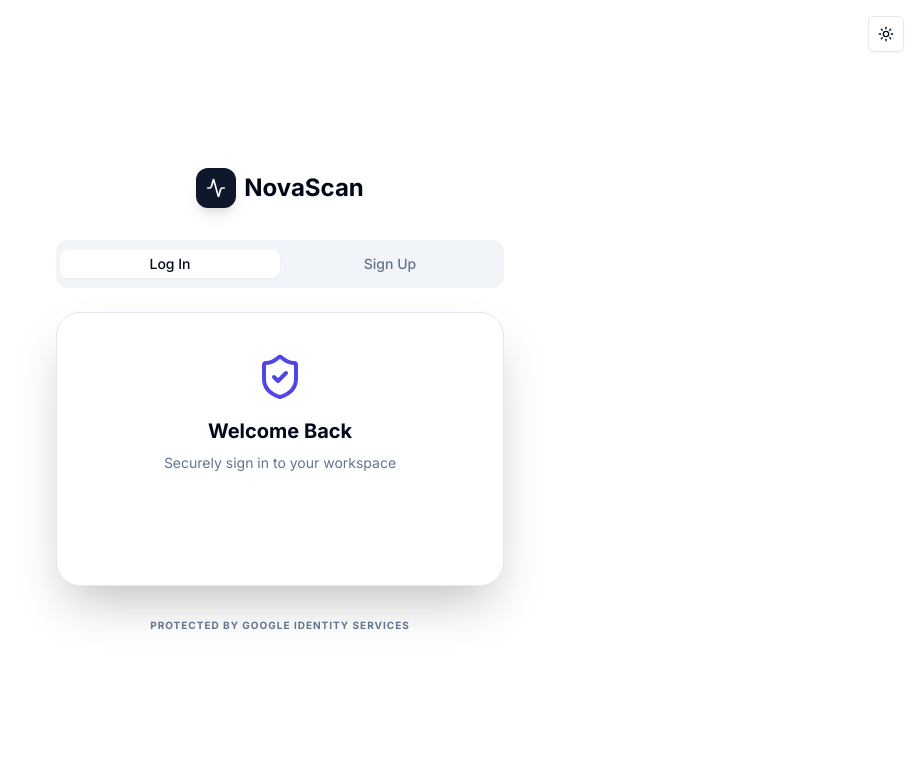
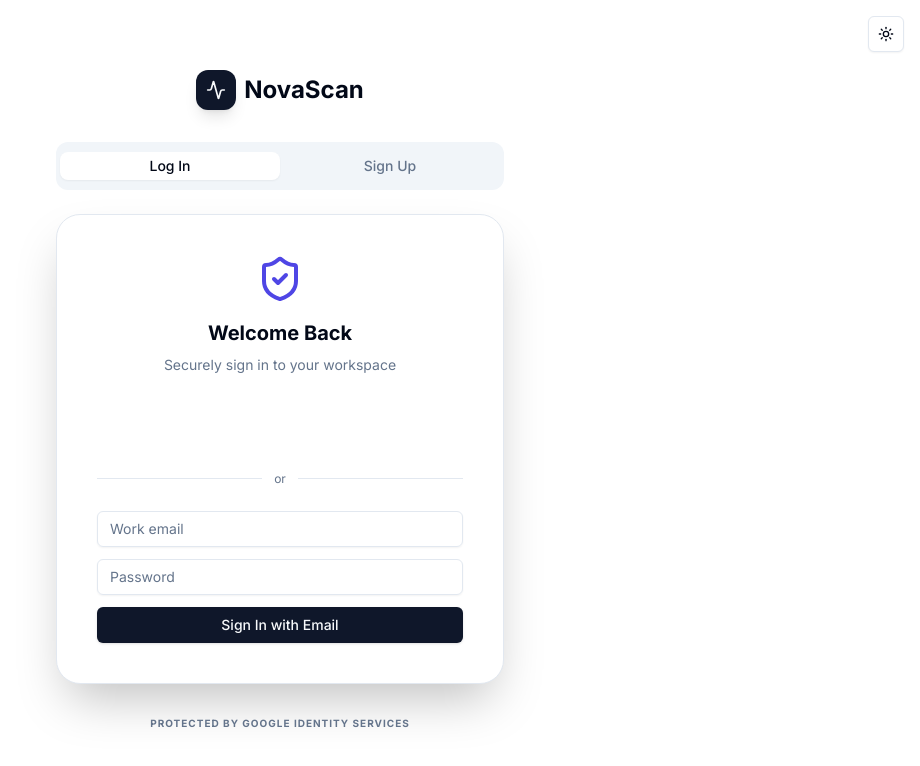
Before and after one commit to Ayushkaranth/NovaScan, a Next.js app in the folder frontend/: page /auth in a window 1280 px wide. Shown: the top 766 px of the page, without its empty margins (360-1280 px from the left). Built offline with nearby package versions, Linux system fonts and the light colour scheme; no server answers.

Commit message:
feat: add email/password login and register forms to auth page

```diff
--- a/frontend/app/auth/page.tsx
+++ b/frontend/app/auth/page.tsx
@@ -8,11 +8,25 @@
 import { useState } from "react";
 import { Tabs, TabsContent, TabsList, TabsTrigger } from "@/components/ui/tabs";
 import { ThemeToggle } from "@/components/ThemeToggle";
+import { Input } from "@/components/ui/input";
+import { Button } from "@/components/ui/button";
 
 export default function AuthPage() {
   const router = useRouter();
   const { toast } = useToast();
   const [loading, setLoading] = useState(false);
+
+  // Login form state
+  const [loginEmail, setLoginEmail] = useState("");
+  const [loginPassword, setLoginPassword] = useState("");
+  const [loginLoading, setLoginLoading] = useState(false);
+
+  // Register form state
+  const [regName, setRegName] = useState("");
+  const [regEmail, setRegEmail] = useState("");
+  const [regPassword, setRegPassword] = useState("");
+  const [regConfirm, setRegConfirm] = useState("");
+  const [regLoading, setRegLoading] = useState(false);
 
   const handleGoogleSuccess = async (credentialResponse: any) => {
     // ... (logic remains same)
@@ -35,6 +49,64 @@
       toast({ variant: "destructive", title: "Auth Failed", description: "Google login rejected." });
     } finally {
       setLoading(false);
+    }
+  };
+
+  const handleEmailLogin = async (e: React.FormEvent) => {
+    e.preventDefault();
+    if (!loginEmail || !loginPassword) {
+      toast({ variant: "destructive", title: "Validation Error", description: "Please fill in all fields." });
+      return;
+    }
+    setLoginLoading(true);
+    try {
+      const res = await api.post("/auth/login", { email: loginEmail, password: loginPassword });
+      localStorage.setItem("token", res.data.access_token);
+      if (res.data.is_new_user) {
+        toast({ title: "Welcome!", description: "Please select your professional role." });
+        router.push("/onboarding/select-role");
+      } else {
+        toast({ title: "Welcome Back", description: "Redirecting to dashboard..." });
+        router.push("/dashboard");
+      }
+    } catch (err: any) {
+      const msg = err?.response?.data?.detail || "Login failed. Please check your credentials.";
+      toast({ variant: "destructive", title: "Login Failed", description: msg });
+    } finally {
+      setLoginLoading(false);
+    }
+  };
+
+  const handleEmailRegister = async (e: React.FormEvent) => {
+    e.preventDefault();
+    if (!regName.trim()) {
+      toast({ variant: "destructive", title: "Validation Error", description: "Full name is required." });
+      return;
+    }
+    const emailRegex = /^[^\s@]+@[^\s@]+\.[^\s@]+$/;
+    if (!emailRegex.test(regEmail)) {
+      toast({ variant: "destructive", title: "Validation Error", description: "Please enter a valid email address." });
+      return;
+    }
+    if (regPassword.length < 8) {
+      toast({ variant: "destructive", title: "Validation Error", description: "Password must be at least 8 characters." });
+      return;
+    }
+    if (regPassword !== regConfirm) {
+      toast({ variant: "destructive", title: "Validation Error", description: "Passwords do not match." });
+      return;
+    }
+    setRegLoading(true);
+    try {
+      const res = await api.post("/auth/register", { email: regEmail, password: regPassword, full_name: regName });
+      localStorage.setItem("token", res.data.access_token);
+      toast({ title: "Account Created!", description: "Please select your professional role." });
+      router.push("/onboarding/select-role");
+    } catch (err: any) {
+      const msg = err?.response?.data?.detail || "Registration failed. Please try again.";
+      toast({ variant: "destructive", title: "Registration Failed", description: msg });
+    } finally {
+      setRegLoading(false);
     }
   };
 
@@ -86,6 +158,39 @@
                   />
                 )}
               </div>
+
+              <div className="flex items-center gap-3 my-6">
+                <div className="flex-1 h-px bg-border" />
+                <span className="text-xs text-muted-foreground">or</span>
+                <div className="flex-1 h-px bg-border" />
+              </div>
+
+              <form onSubmit={handleEmailLogin} className="flex flex-col gap-3 text-left">
+                <Input
+                  type="email"
+                  placeholder="Work email"
+                  value={loginEmail}
+                  onChange={(e) => setLoginEmail(e.target.value)}
+                  required
+                  disabled={loginLoading}
+                />
+                <Input
+                  type="password"
+                  placeholder="Password"
+                  value={loginPassword}
+                  onChange={(e) => setLoginPassword(e.target.value)}
+                  required
+                  disabled={loginLoading}
+                />
+                <Button
+                  type="submit"
+                  disabled={loginLoading}
+                  className="w-full flex items-center justify-center gap-2"
+                >
+                  {loginLoading && <Loader2 className="animate-spin w-4 h-4" />}
+                  Sign In with Email
+                </Button>
+              </form>
             </div>
           </TabsContent>
 
@@ -94,7 +199,7 @@
             <div className="bg-card rounded-3xl border border-border p-10 shadow-2xl text-center">
               <UserPlus className="w-12 h-12 text-emerald-600 mx-auto mb-4" />
               <h1 className="text-xl font-bold mb-2 text-foreground">Create Account</h1>
-              <p className="text-muted-foreground text-sm mb-8">Join NovaScan with your work Google account</p>
+              <p className="text-muted-foreground text-sm mb-8">Join NovaScan with your work Google account or email</p>
 
               <div className="flex justify-center flex-col items-center gap-4">
                 {loading ? (
@@ -109,6 +214,57 @@
                   />
                 )}
               </div>
+
+              <div className="flex items-center gap-3 my-6">
+                <div className="flex-1 h-px bg-border" />
+                <span className="text-xs text-muted-foreground">or</span>
+                <div className="flex-1 h-px bg-border" />
+              </div>
+
+              <form onSubmit={handleEmailRegister} className="flex flex-col gap-3 text-left">
+                <Input
+                  type="text"
+                  placeholder="Full Name"
+                  value={regName}
+                  onChange={(e) => setRegName(e.target.value)}
+                  required
+                  disabled={regLoading}
+                />
+                <Input
+                  type="email"
+                  placeholder="Work email"
+                  value={regEmail}
+                  onChange={(e) => setRegEmail(e.target.value)}
+                  required
+                  disabled={regLoading}
+                />
+                <Input
+                  type="password"
+                  placeholder="Password (min 8 characters)"
+                  value={regPassword}
+                  onChange={(e) => setRegPassword(e.target.value)}
+                  required
+                  minLength={8}
+                  disabled={regLoading}
+                />
+                <Input
+                  type="password"
+                  placeholder="Confirm Password"
+                  value={regConfirm}
+                  onChange={(e) => setRegConfirm(e.target.value)}
+                  required
+                  disabled={regLoading}
+                />
+                <button
+                  type="submit"
+                  disabled={regLoading}
+                  className="w-full py-2 px-4 bg-emerald-600 text-white rounded-lg text-sm font-medium hover:bg-emerald-700 transition disabled:opacity-60 flex items-center justify-center gap-2"
+                >
+                  {regLoading && <Loader2 className="animate-spin w-4 h-4" />}
+                  Create Account
+                </button>
+              </form>
+
               <p className="mt-6 text-[11px] text-muted-foreground">
                 By signing up, you agree to our Terms of Service.
               </p>
```
